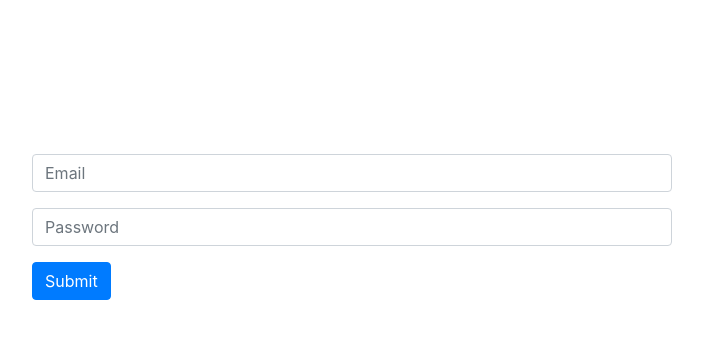
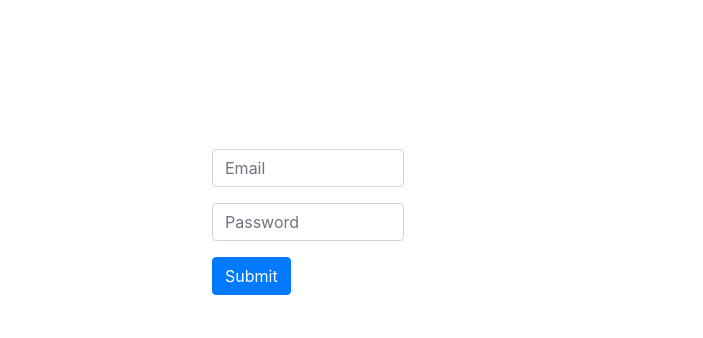
Before and after one commit to Ugerpaul17/time-tracker-app, a Next.js app: page / in a window 1280 px wide. Shown: the top 338 px of the page, without its empty margins (288-991 px from the left). Built offline with nearby package versions, Linux system fonts and the light colour scheme.

Commit message:
refactor the login styles

```diff
--- a/styles/Login.module.css
+++ b/styles/Login.module.css
@@ -1,62 +1,22 @@
 
 .container {
- background-color: rgba(255,255,255,0.0);
   border-radius: 8px;
   width: 50%;
   height: 300px;
-  display: block;
-  margin-left: auto;
-  margin-right: auto;
-  margin-top:12%;
+  display: flex;
+  flex-direction: column;
+  justify-content: center;
+  margin-left: 500px;
+  margin-bottom: 80%;
+  margin-top: 80px;
 }
 
 .title h2 {
-    color: #000;
+    color: #fff;
     text-shadow: 0 0 10px rgba(0,0,0,0.3);
     letter-spacing: 1px;
 }
 
-.inputBoxEmail {
-    width: 50%;
-    justify-content: center;
-    margin-bottom: 10px;
-    background: rgba(0, 0, 0, 0.3);
-    border: none;
-    outline: none;
-    padding: 10px;
-    font-size: 13px;
-    color: #fff;
-    text-shadow: 1px 1px 1px rgba(0, 0, 0, 0.3);
-    border: 1px solid rgba(0, 0, 0, 0.3);
-    border-radius: 4px;
-    box-shadow: inset 0 -5px 45px rgba(100,100,100,0.2), 0 1px 1px rgba(255,255,255,0.2);
-    -webkit-transition: box-shadow .5s ease;
-    -moz-transition: box-shadow .5s ease;
-	-o-transition: box-shadow .5s ease;
-	-ms-transition: box-shadow .5s ease;
-	transition: box-shadow .5s ease;
-
+.group {
+    width: 30%;
 }
-
-.but {
-    display: inline-block;
-    zoom: 1;
-    padding: 4px 10px 4px;
-    margin-bottom: 10px;
-    font-size: 13px;
-    line-height: 18px;
-    text-align: center;
-    /*background-color: green;*/
-    text-shadow: 0 1px 1px rgba(255,255,255,0.75);
-    vertical-align: bottom;
-    margin-left: 100px;
-    width: 100px;
-    cursor: pointer;
-    box-shadow: inset 0 1px 0 rgba(255, 255, 255, 0.2), 0 1px 2px rgba(0, 0, 0, 0.5);
-
-}
-
-.but:hover .but:active {
-    filter: none;
-    background-color: #4a77d4;
-}
```
